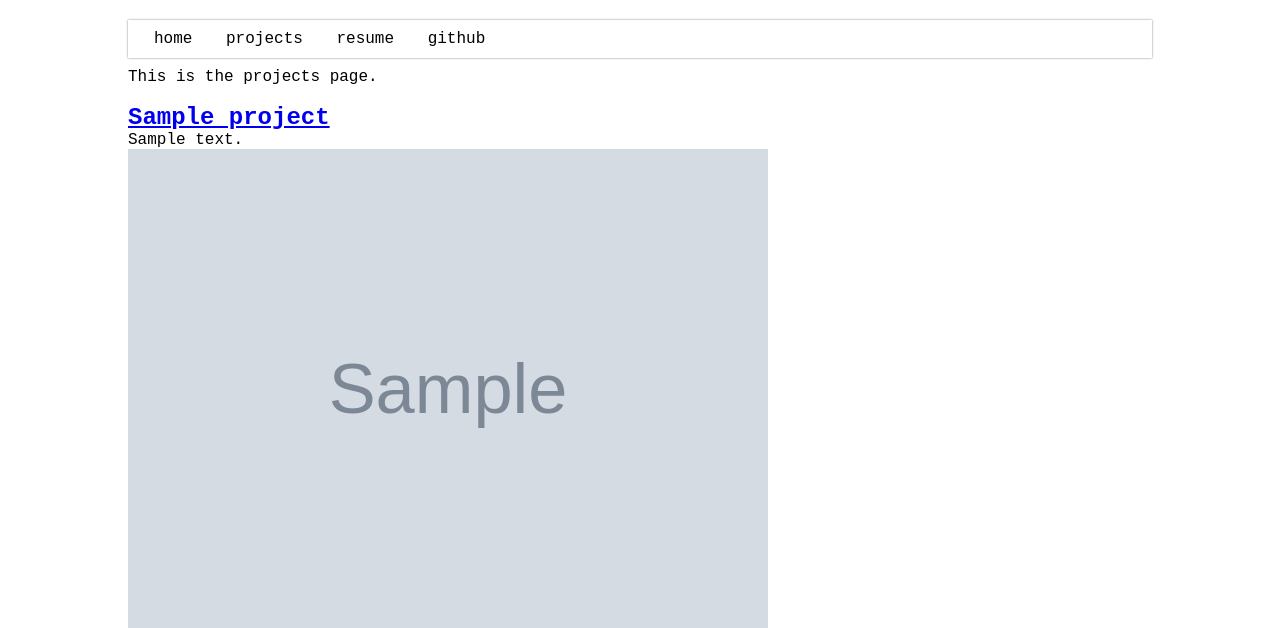
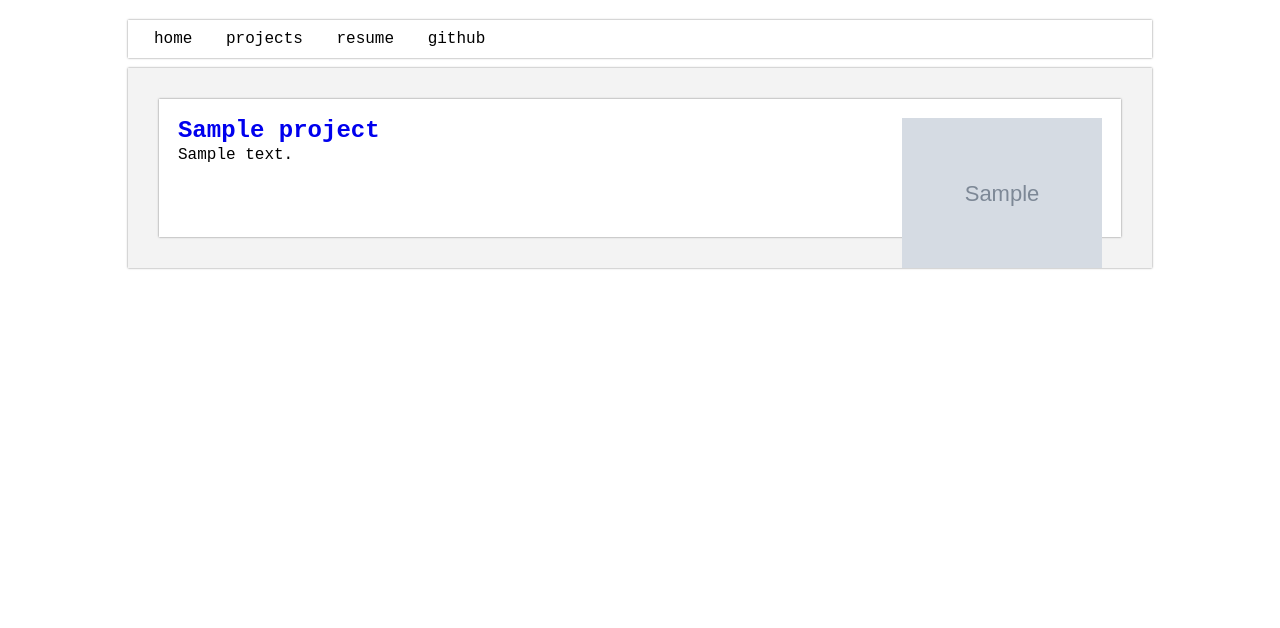
Before and after one commit to hrchlhck/simple-portfolio, a Django app: page /projects/ in a window 1280 px wide. Shown: the top 628 px of the page. Run offline with Django 3.2, Linux system fonts and the light colour scheme; tables that the repository leaves empty hold one stand-in row (values such as "Sample post"); grey boxes marked "Sample" are stand-in pictures.

Commit message:
Added style to projects

```diff
--- a/simple_portfolio/portfolio/static/css/style.css
+++ b/simple_portfolio/portfolio/static/css/style.css
@@ -91,9 +91,24 @@ img {
     .topnav {font-size:2px;}
 }
 
+.projects {
+    margin-bottom: -20px;
+}
+
 .project {
-    padding-top: 20px;
-    padding-bottom: 20px;
+    column-count: 2;
+    padding:2%;
+    line-height: 25px;
+    margin-bottom: 20px;
+    box-shadow: 0px 0px 2px rgba(0, 0, 0, 0.5);
+    background-color: white;
+}
+
+.project img {
+    height: 100%;
+    width: 200px;
+    max-width: 100%;
+    float: right;
 }
 
 .cv-list {
--- a/simple_portfolio/portfolio/templates/portfolio/projects.html
+++ b/simple_portfolio/portfolio/templates/portfolio/projects.html
@@ -3,23 +3,27 @@
     | Projects
 {% endblock %}
 {% block content %}
-    <div>
-        <p>This is the projects page.</p>
-    </div>
-    <br>
-    <div>
+    <div class="content">
+        <div class="projects">
             {% if projects %}
                 {% for proj in projects %}
+                    <div class="project">
+                        <div class="project-column">
                             <h2>
                                 <a href="{{ proj.url }}" target="_blank">
                                     {{ proj.name }}
                                 </a>
                             </h2>
                             <p> {{ proj.description }}</p>
-                <img src="{{ proj.img.url }}" alt="">
+                        </div>
+                        <div class="project-column">
+                            <img class="project-image" src="{{ proj.img.url }}" title="{{ proj.name }}" alt="Image of {{ proj.name }}">
+                        </div>
+                    </div>
                 {% endfor %}
             {% else %}
                 <h2> No projects available</h2>
             {% endif %}
         </div>
+    </div>
 {% endblock %}
```
Lines whose indentation alone changed are shown as unchanged.
